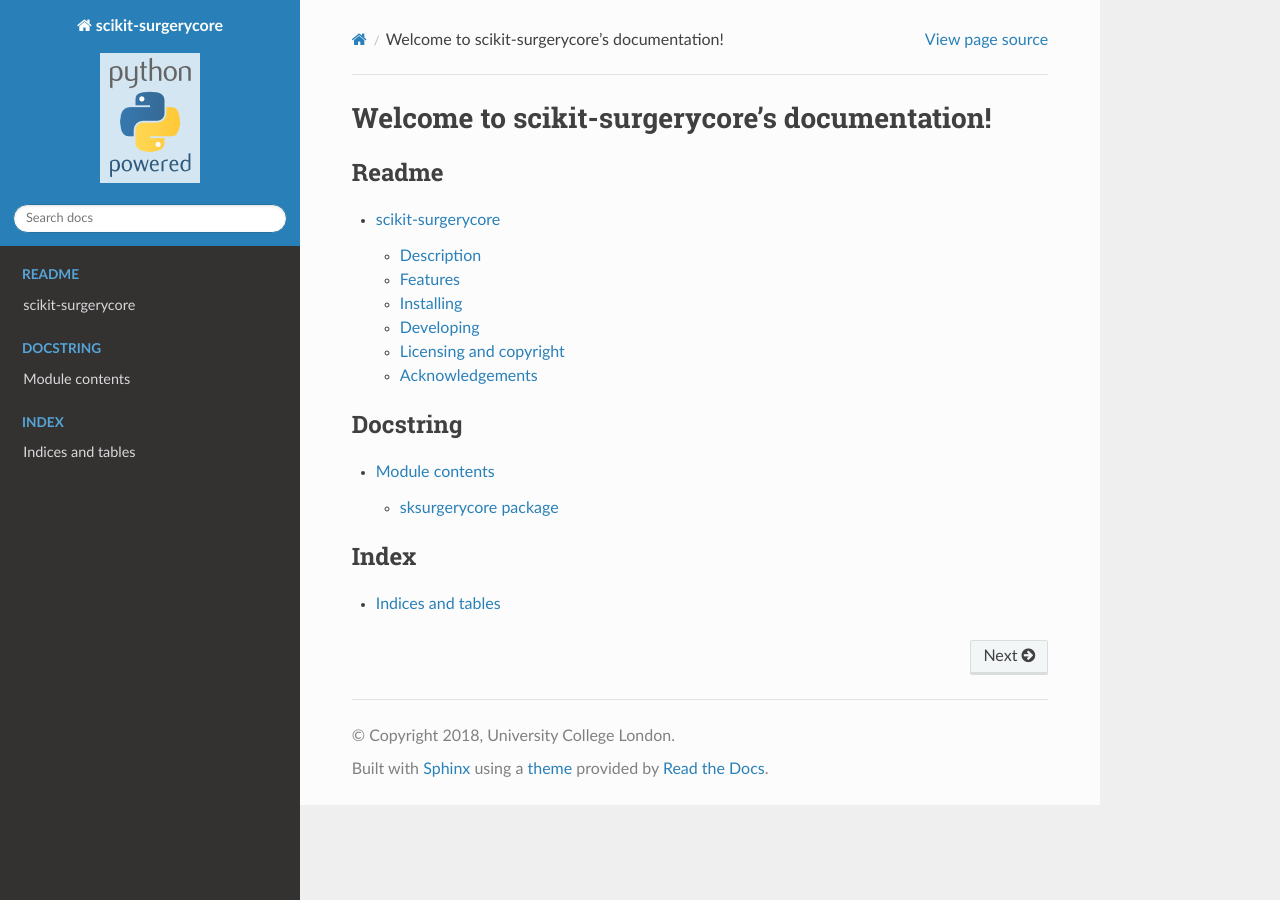
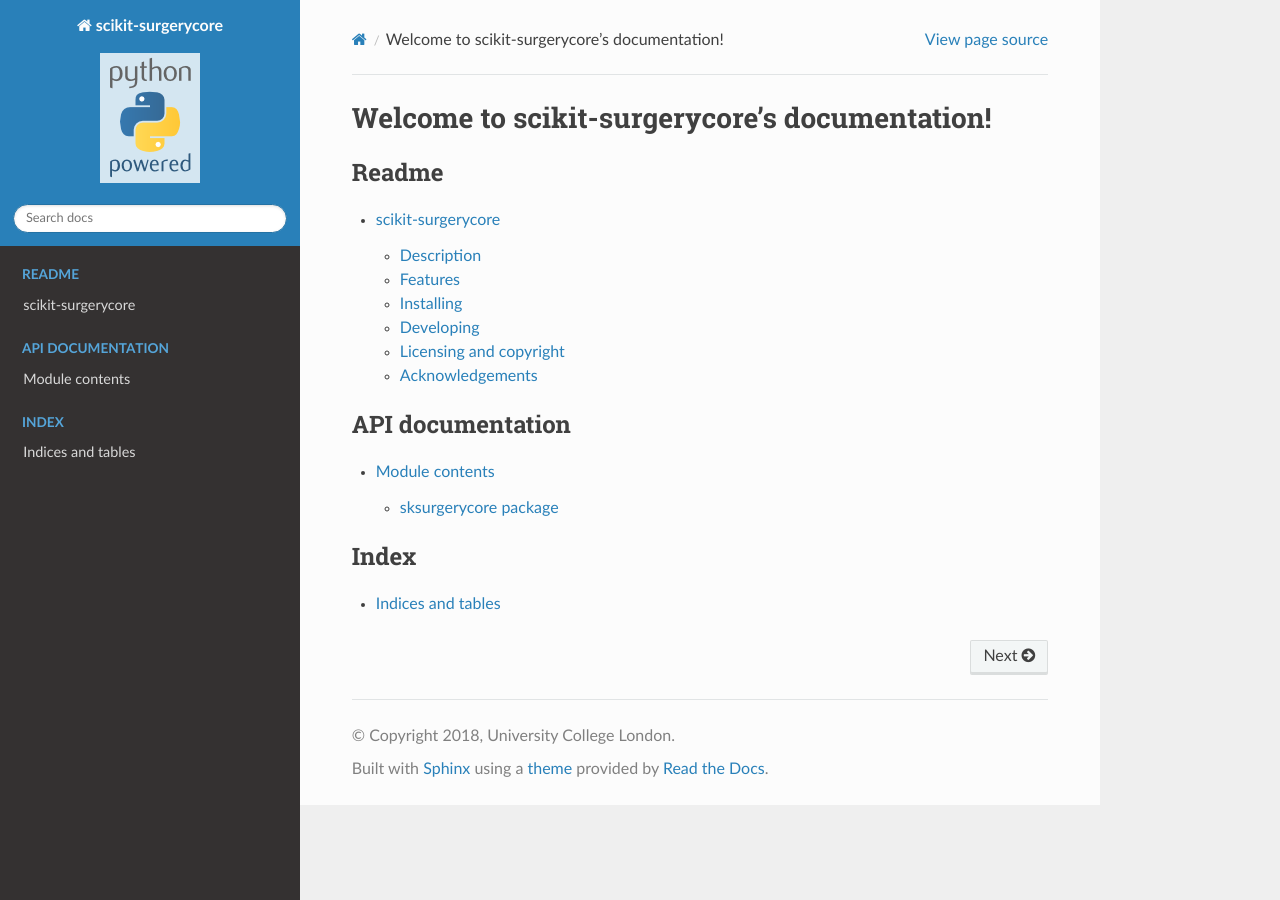
Before and after one commit to SciKit-Surgery/scikit-surgerycore, a Sphinx documentation site: the page built from doc/index.rst, in a window 1280 px wide. Built offline with Sphinx 7.4.7 and the Read the Docs theme 2.0.0, drawn with Linux system fonts in a browser that asks for light colours; formulas are drawn with MathJax 3.

Commit message:
DOCSTRING title changed to API DOCUMENTATION

```diff
--- a/doc/index.rst
+++ b/doc/index.rst
@@ -14,7 +14,7 @@ Welcome to scikit-surgerycore's documentation!
 
 .. toctree::
    :maxdepth: 2
-   :caption: Docstring
+   :caption: API documentation
 
    Module contents <docstring/modules>
 
```
